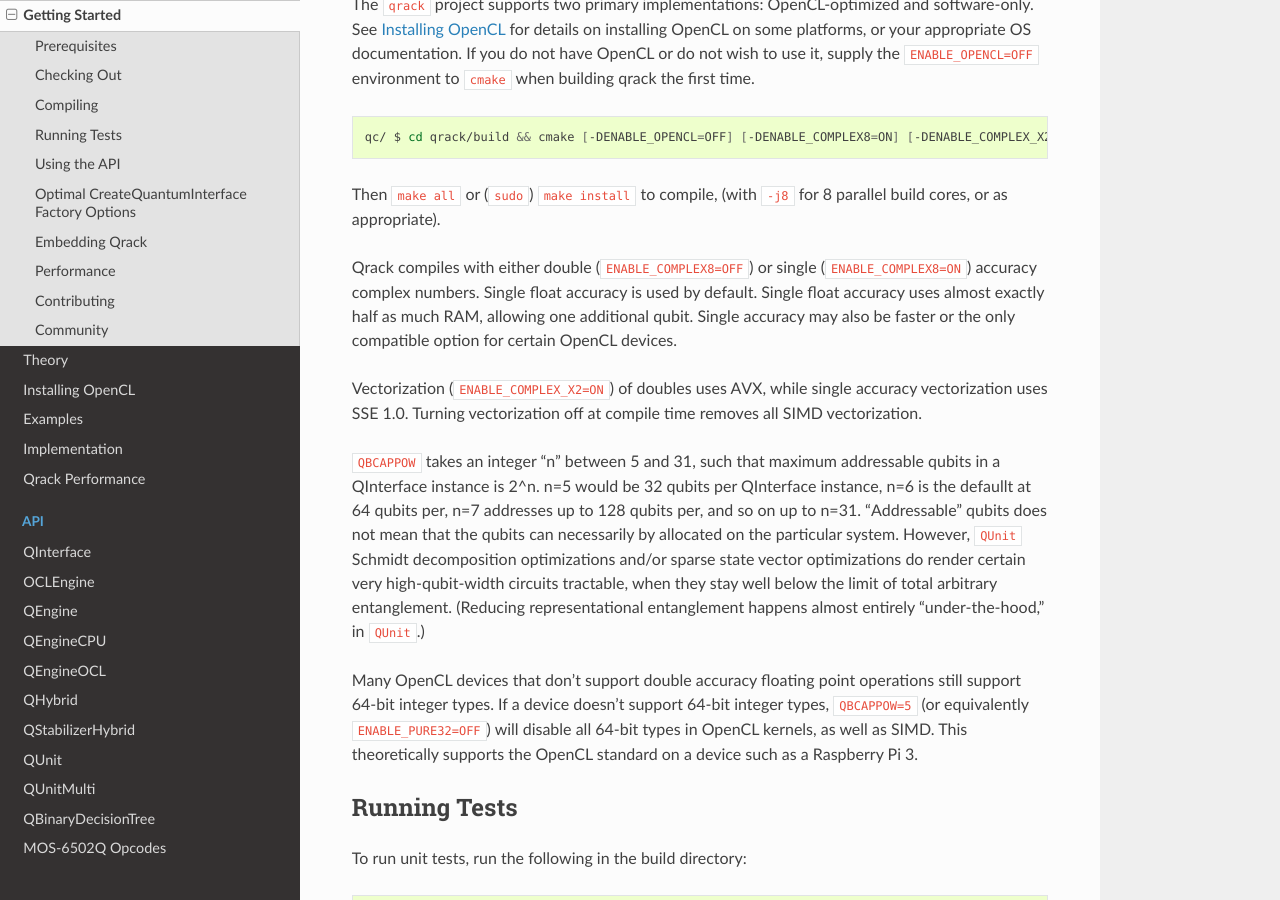
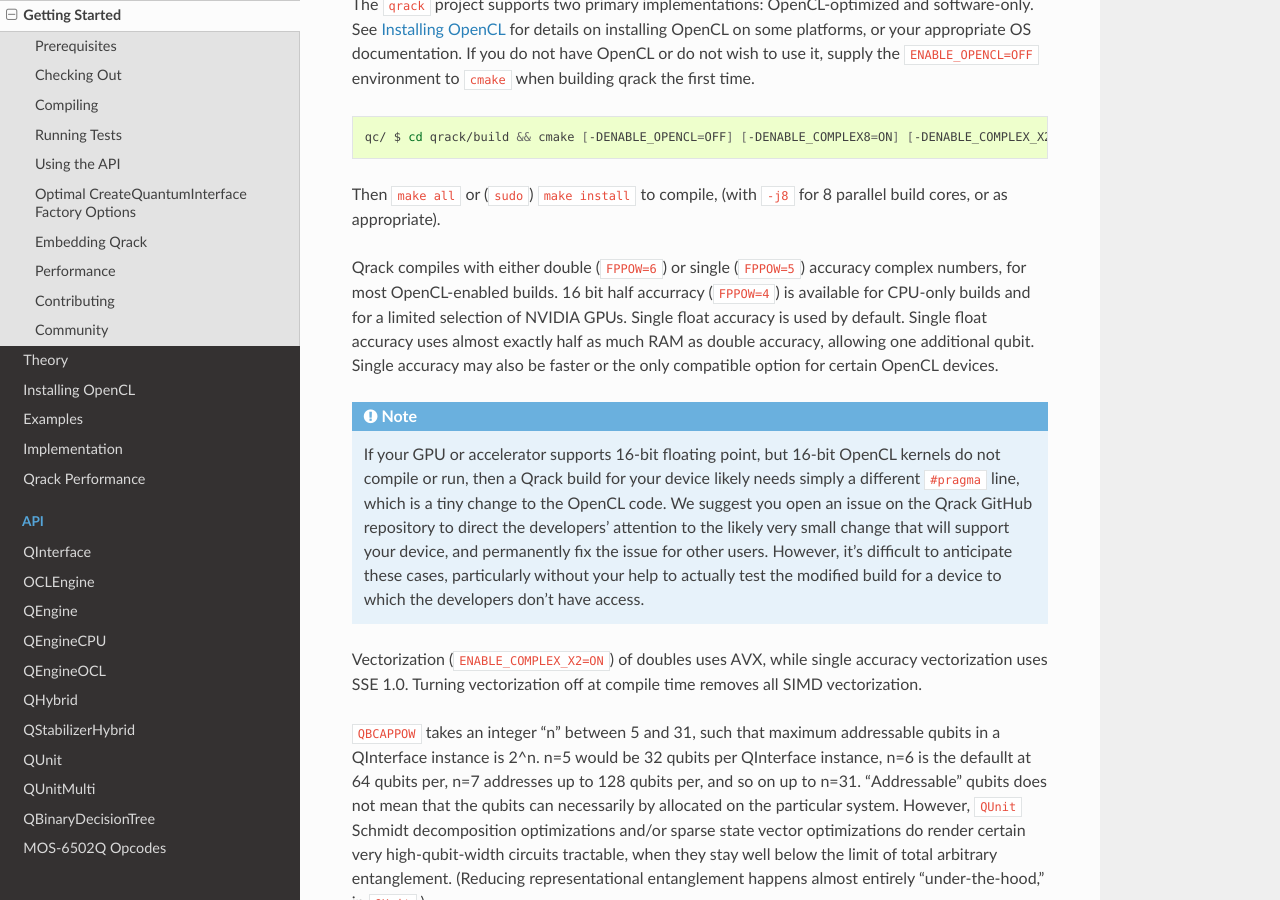
Before and after one commit to vm6502q/qrack.github.io, a Sphinx documentation site: the page built from docs/start.rst, in a window 1280 px wide and 900 px high, scrolled down 675 px. Built offline with Sphinx 7.4.7 and the Read the Docs theme 2.0.0, drawn with Linux system fonts in a browser that asks for light colours.

Commit message:
Update 'Getting Started'

```diff
--- a/docs/start.rst
+++ b/docs/start.rst
@@ -28,11 +28,13 @@ The ``qrack`` project supports two primary implementations: OpenCL-optimized and
 
 .. code-block:: bash
 
-    qc/ $ cd qrack/build && cmake [-DENABLE_OPENCL=OFF] [-DENABLE_COMPLEX8=ON] [-DENABLE_COMPLEX_X2=OFF] [-DENABLE_RDRAND=ON] [-DQBCAPPOW=5-31] ..
+    qc/ $ cd qrack/build && cmake [-DENABLE_OPENCL=OFF] [-DENABLE_COMPLEX8=ON] [-DENABLE_COMPLEX_X2=OFF] [-DENABLE_RDRAND=ON] [-DQBCAPPOW=5-31] [-DFPPOW=4-6] ..
 
 Then ``make all`` or (``sudo``) ``make install`` to compile, (with ``-j8`` for 8 parallel build cores, or as appropriate).
 
-Qrack compiles with either double (``ENABLE_COMPLEX8=OFF``) or single (``ENABLE_COMPLEX8=ON``) accuracy complex numbers. Single float accuracy is used by default. Single float accuracy uses almost exactly half as much RAM, allowing one additional qubit. Single accuracy may also be faster or the only compatible option for certain OpenCL devices.
+Qrack compiles with either double (``FPPOW=6``) or single (``FPPOW=5``) accuracy complex numbers, for most OpenCL-enabled builds. 16 bit half accurracy (``FPPOW=4``) is available for CPU-only builds and for a limited selection of NVIDIA GPUs. Single float accuracy is used by default. Single float accuracy uses almost exactly half as much RAM as double accuracy, allowing one additional qubit. Single accuracy may also be faster or the only compatible option for certain OpenCL devices.
+
+.. note:: If your GPU or accelerator supports 16-bit floating point, but 16-bit OpenCL kernels do not compile or run, then a Qrack build for your device likely needs simply a different ``#pragma`` line, which is a tiny change to the OpenCL code. We suggest you open an issue on the Qrack GitHub repository to direct the developers' attention to the likely very small change that will support your device, and permanently fix the issue for other users. However, it's difficult to anticipate these cases, particularly without your help to actually test the modified build for a device to which the developers don't have access.
 
 Vectorization (``ENABLE_COMPLEX_X2=ON``) of doubles uses AVX, while single accuracy vectorization uses SSE 1.0. Turning vectorization off at compile time removes all SIMD vectorization.
 
@@ -65,7 +67,7 @@ Using the API
 
 Qrack API methods operate on "QEngine" and "QUnit" objects. ("QUnit" objects are a specific optional optimization on "QEngine" objects, with the same API interface.) These objects are organized as 1-dimensional arrays of coherent qubits which can be arbitrarily entangled within the QEngine or QUnit. These object have methods that act like quantum gates, for a specified qubit index in the 1-dimensional array, as well as any analog parameters needed for the gate (like for variable angle rotation gates). Many fundamental gate methods have variants that are optimized to act on a contiguous length of qubits in the array at once. For OpenCL ``QEngineOCL`` objects, the preferred OpenCL device can be specified in the constructor. For multiprocessor ``QEngineOCLMulti`` engines, you can specify distribution of equal-sized sub-engines between available OpenCL devices. See the API reference for more details.
 
-To create a QEngine or QUnit object, you can use the factory provided in include/qfactory.hpp. The easiest way to choose an optimal "layer stack" is to use `QINTERFACE_OPTIMAL` for a single OpenCL device simulator, and use `QINTERFACE_OPTIMAL_MULTI` for a multi-device simulator:
+To create a QEngine or QUnit object, you can use the factory provided in include/qfactory.hpp. The easiest way to choose an optimal "layer stack" is to use ``QINTERFACE_OPTIMAL`` for a single OpenCL device simulator, and use ``QINTERFACE_OPTIMAL_MULTI`` for a multi-device simulator:
 
 .. code-block:: c
 
```
